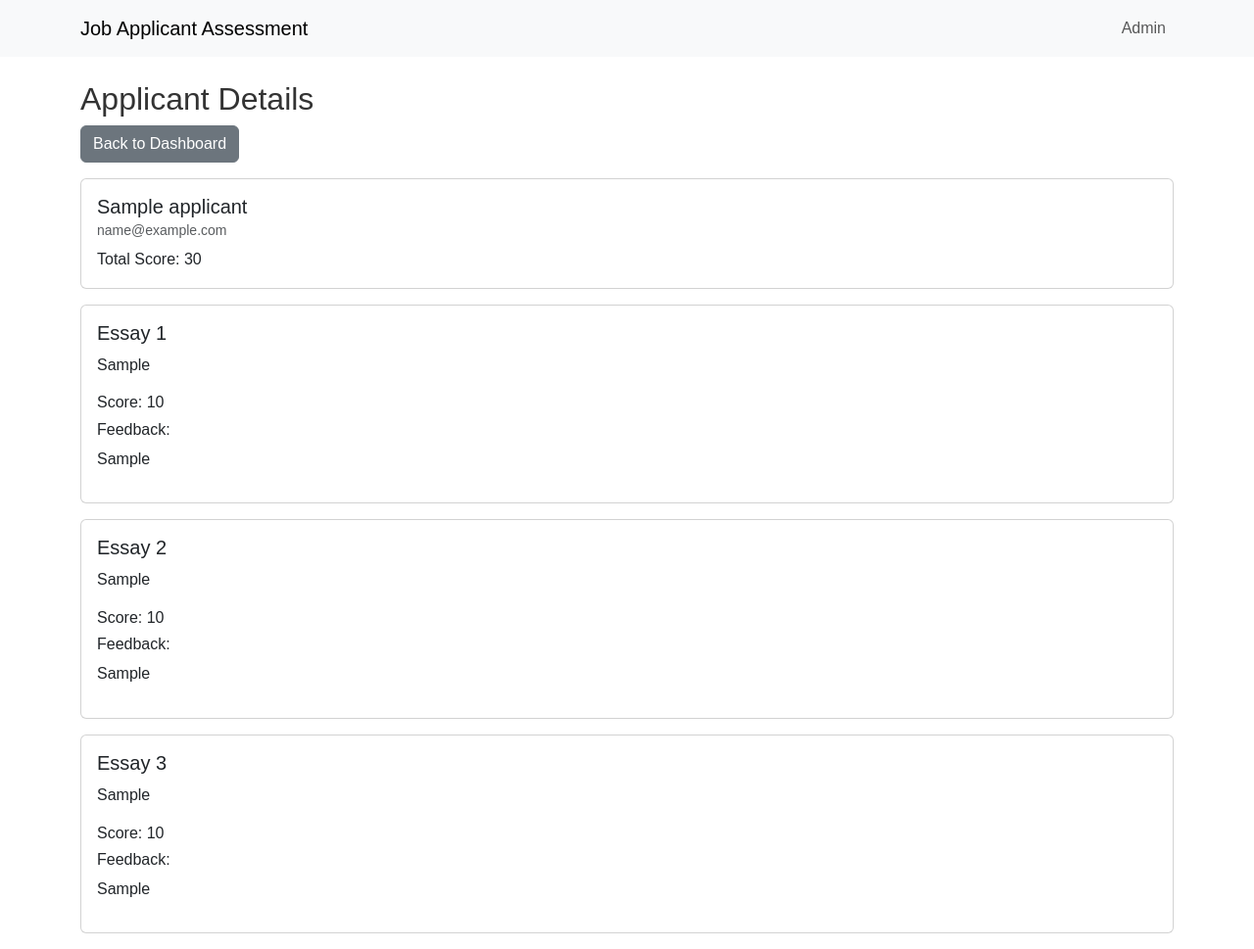
After one commit to aelmhorst/JobApplicantAssessor, a Flask app: page /admin/applicant/1 in a window 1280 px wide. The commit adds this page. Shown: the whole page at 98% size. Run offline with Flask 3, Linux system fonts and the light colour scheme; the visitor is signed in with stand-in values (Sample User, id 1); tables that the repository leaves empty hold one stand-in row (values such as "Sample post"); some libraries are stand-ins or nearby versions.

Commit message:
Initial Commit

```diff
--- a/forms.py
+++ b/forms.py
@@ -1,5 +1,5 @@
 from flask_wtf import FlaskForm
-from wtforms import StringField, TextAreaField
+from wtforms import StringField, TextAreaField, PasswordField
 from wtforms.validators import DataRequired, Email, Length
 from email_validator import validate_email, EmailNotValidError
 
@@ -15,3 +15,7 @@ class ApplicationForm(FlaskForm):
             validate_email(field.data)
         except EmailNotValidError as e:
             raise ValidationError(str(e))
+
+class LoginForm(FlaskForm):
+    username = StringField('Username', validators=[DataRequired()])
+    password = PasswordField('Password', validators=[DataRequired()])
--- a/routes.py
+++ b/routes.py
@@ -1,10 +1,20 @@
-from flask import Blueprint, current_app, render_template, request, redirect, url_for, flash
+from flask import Blueprint, current_app, render_template, request, redirect, url_for, flash, session
 from models import db, Applicant
-from forms import ApplicationForm
+from forms import ApplicationForm, LoginForm
 from sqlalchemy.exc import SQLAlchemyError
 from ai_scoring import evaluate_essay, parse_ai_response
+from functools import wraps
 
 main = Blueprint('main', __name__)
+
+def admin_required(f):
+    @wraps(f)
+    def decorated_function(*args, **kwargs):
+        if 'admin' not in session:
+            flash('Please log in to access this page.', 'warning')
+            return redirect(url_for('main.admin_login'))
+        return f(*args, **kwargs)
+    return decorated_function
 
 @main.route('/')
 def index():
@@ -42,8 +52,8 @@ def apply():
             for i, essay in enumerate([form.essay1.data, form.essay2.data, form.essay3.data], start=1):
                 ai_response = evaluate_essay(essay, essay_prompts[i-1])
                 score, feedback = parse_ai_response(ai_response)
-                essay_scores.append(score)
-                essay_feedbacks.append(feedback)
+                essay_scores.append(score or 0)  # Use 0 if score is None
+                essay_feedbacks.append(feedback or 'No feedback available')  # Use a default message if feedback is None
 
             if existing_applicant:
                 current_app.logger.debug(f"Updating existing applicant: {existing_applicant}")
@@ -96,3 +106,33 @@ def apply():
 def confirmation():
     current_app.logger.info('Entering confirmation route')
     return render_template('confirmation.html')
+
+@main.route('/admin/login', methods=['GET', 'POST'])
+def admin_login():
+    form = LoginForm()
+    if form.validate_on_submit():
+        if form.username.data == 'admin' and form.password.data == 'password':
+            session['admin'] = True
+            flash('You have been logged in.', 'success')
+            return redirect(url_for('main.admin_dashboard'))
+        else:
+            flash('Invalid username or password.', 'error')
+    return render_template('admin_login.html', form=form)
+
+@main.route('/admin/logout')
+def admin_logout():
+    session.pop('admin', None)
+    flash('You have been logged out.', 'success')
+    return redirect(url_for('main.index'))
+
+@main.route('/admin/dashboard')
+@admin_required
+def admin_dashboard():
+    applicants = Applicant.query.all()
+    return render_template('admin_dashboard.html', applicants=applicants)
+
+@main.route('/admin/applicant/<int:id>')
+@admin_required
+def admin_applicant_detail(id):
+    applicant = Applicant.query.get_or_404(id)
+    return render_template('admin_applicant_detail.html', applicant=applicant)
--- /dev/null
+++ b/templates/admin_applicant_detail.html
@@ -0,0 +1,40 @@
+{% extends "base.html" %}
+
+{% block content %}
+<h2>Applicant Details</h2>
+<a href="{{ url_for('main.admin_dashboard') }}" class="btn btn-secondary mb-3">Back to Dashboard</a>
+<div class="card mb-3">
+    <div class="card-body">
+        <h5 class="card-title">{{ applicant.name }}</h5>
+        <h6 class="card-subtitle mb-2 text-muted">{{ applicant.email }}</h6>
+        <p class="card-text">Total Score: {{ (applicant.essay1_score or 0) + (applicant.essay2_score or 0) + (applicant.essay3_score or 0) }}</p>
+    </div>
+</div>
+<div class="card mb-3">
+    <div class="card-body">
+        <h5 class="card-title">Essay 1</h5>
+        <p class="card-text">{{ applicant.essay1 }}</p>
+        <h6>Score: {{ applicant.essay1_score or 0 }}</h6>
+        <h6>Feedback:</h6>
+        <p>{{ applicant.essay1_feedback or 'No feedback available' }}</p>
+    </div>
+</div>
+<div class="card mb-3">
+    <div class="card-body">
+        <h5 class="card-title">Essay 2</h5>
+        <p class="card-text">{{ applicant.essay2 }}</p>
+        <h6>Score: {{ applicant.essay2_score or 0 }}</h6>
+        <h6>Feedback:</h6>
+        <p>{{ applicant.essay2_feedback or 'No feedback available' }}</p>
+    </div>
+</div>
+<div class="card mb-3">
+    <div class="card-body">
+        <h5 class="card-title">Essay 3</h5>
+        <p class="card-text">{{ applicant.essay3 }}</p>
+        <h6>Score: {{ applicant.essay3_score or 0 }}</h6>
+        <h6>Feedback:</h6>
+        <p>{{ applicant.essay3_feedback or 'No feedback available' }}</p>
+    </div>
+</div>
+{% endblock %}
--- a/templates/base.html
+++ b/templates/base.html
@@ -11,6 +11,11 @@
     <nav class="navbar navbar-expand-lg navbar-light bg-light">
         <div class="container">
             <a class="navbar-brand" href="{{ url_for('main.index') }}">Job Applicant Assessment</a>
+            <ul class="navbar-nav ms-auto">
+                <li class="nav-item">
+                    <a class="nav-link" href="{{ url_for('main.admin_login') }}">Admin</a>
+                </li>
+            </ul>
         </div>
     </nav>
 
```
Also changed, not shown: templates/admin_dashboard.html (added, +30 -0 lines), templates/admin_login.html (added, +17 -0 lines).
